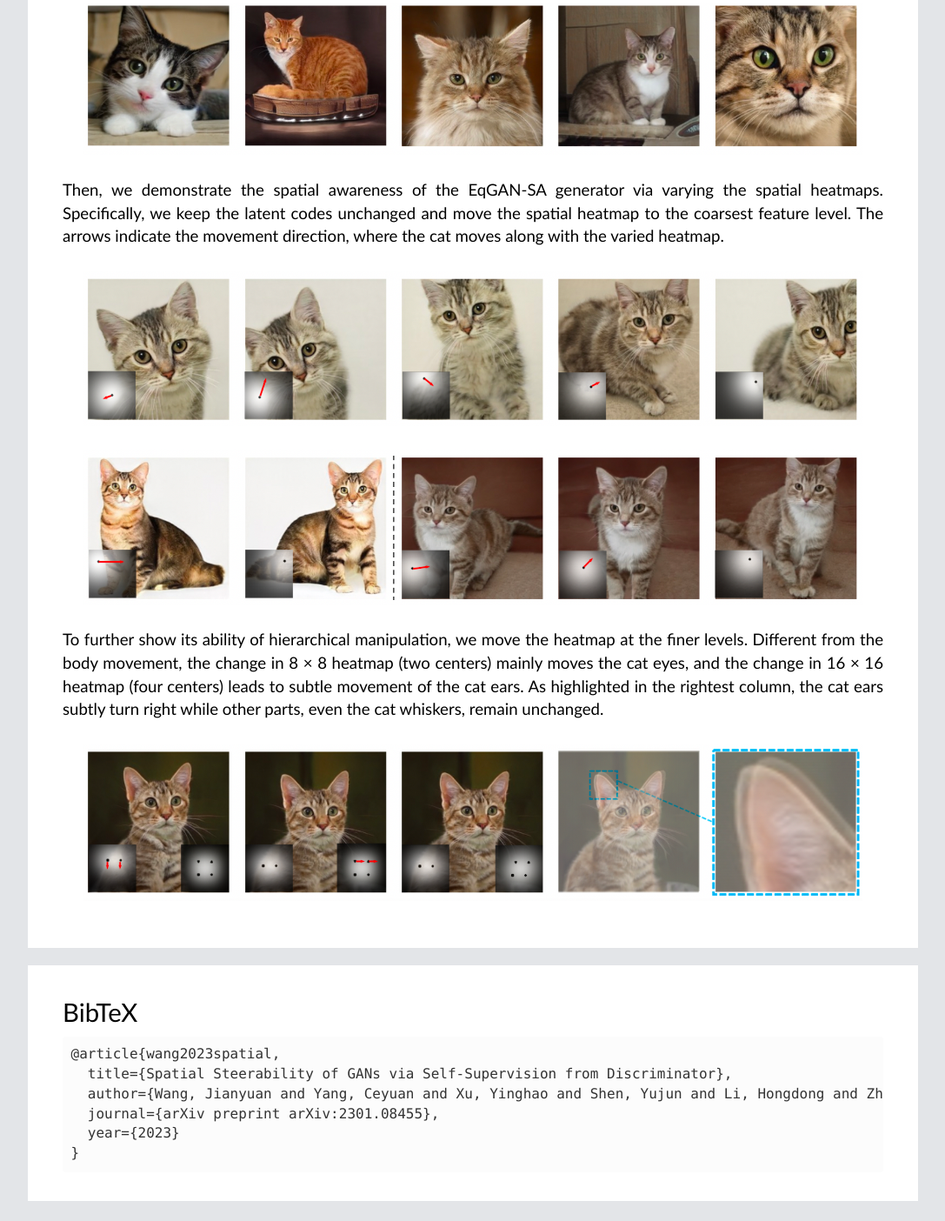
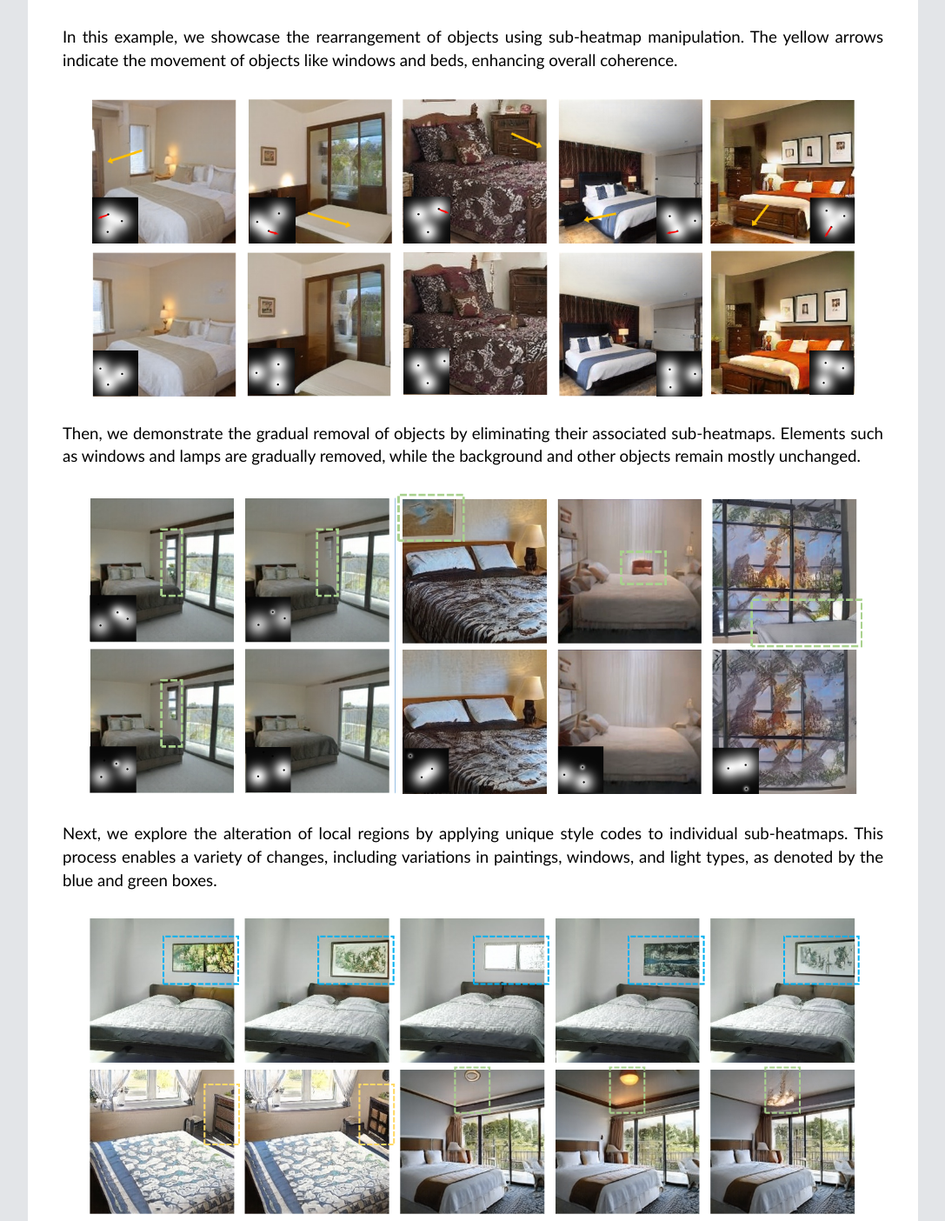
Before and after one commit to genforce/SpatialGAN, a plain HTML site: page docs/index.html in a window 1280 px wide. Shown: the part 2274-3678 px from the top of the page at 87% size, without its empty margins (96-1183 px from the left). Drawn offline with Linux system fonts and the light colour scheme.

Commit message:
Update index.html

```diff
--- a/docs/index.html
+++ b/docs/index.html
@@ -134,37 +134,31 @@
 
     <!-- Adjust the number of rows and columns (EVERY project differs). -->
 
-    We first show several generated samples of the SpacialGAN model on the LSUN Cat dataset, as below.
+    Below, we present samples generated by the SpacialGAN model, showcasing manipulations of Multi-Object Indoor Scenes from the LSUN Bedroom dataset.
+    <br>
+    <br>
+    In this example, we showcase the rearrangement of objects using sub-heatmap manipulation. The yellow arrows indicate the movement of objects like windows and beds, enhancing overall coherence.
 
     <table width="100%" style="margin: 20pt 0; text-align: center;">
       <tr>
-        <td><img src="./assets/cats1.png" width="95%"></td>
+        <td><img src="./assets/Bedroom_combine_a.png" width="95%"></td>
       </tr>
     </table>
 
-
-    Then, we demonstrate the spatial awareness of the EqGAN-SA generator via varying the spatial heatmaps. Specifically, we keep the latent codes unchanged and move the spatial heatmap to the coarsest feature level. The arrows indicate the movement direction, where the cat moves along with the varied heatmap.
+    Then, we demonstrate the gradual removal of objects by eliminating their associated sub-heatmaps. Elements such as windows and lamps are gradually removed, while the background and other objects remain mostly unchanged.
 
     <table width="100%" style="margin: 20pt 0; text-align: center;">
       <tr>
-        <td><img src="./assets/cats2.png" width="95%"></td>
+        <td><img src="./assets/Bedroom_combine_b.png" width="95%"></td>
       </tr>
     </table>
 
-    <table width="100%" style="margin: 20pt 0; text-align: center;">
-      <tr>
-        <td><img src="./assets/cats3.png" width="95%"></td>
-      </tr>
-    </table>
+    Next, we explore the alteration of local regions by applying unique style codes to individual sub-heatmaps. This process enables a variety of changes, including variations in paintings, windows, and light types, as denoted by the blue and green boxes.
 
-
-    To further show its ability of hierarchical manipulation, we move the heatmap at the finer levels.  Different from the body movement, the change in 8 × 8 heatmap (two centers) mainly moves the cat eyes, and the change in 16 × 16 heatmap (four centers) leads to subtle movement of the cat ears. As highlighted in the rightest column, the cat ears subtly turn right while other parts, even the cat whiskers, remain unchanged.
-
-    <!-- that, as the content is being manipulated, our G knows to adjust the nearby regions to make everything coherent. -->
 
     <table width="100%" style="margin: 20pt 0; text-align: center;">
       <tr>
-        <td><img src="./assets/cats4.png" width="95%"></td>
+        <td><img src="./assets/Bedroom_combine_c.png" width="95%"></td>
       </tr>
     </table>
 
@@ -187,6 +181,24 @@
   </div>
 </div>
 <!-- === Result Section Ends === -->
+
+
+
+<div class="section">
+  <div class="title">Synergy between DragGAN and SpatialGAN</div>
+  <div class="body">
+
+    We also integrate the recent point-based manipulation technique, DragGAN, into our method. This integration combines the strengths of both approaches to achieve high-quality, fine-grained manipulation in a reasonable time.
+
+    <table width="100%" style="margin: 20pt 0; text-align: center;">
+      <tr>
+        <td><img src="./assets/Method_sgan_dragGAN.jpg" width="60%"></td>
+      </tr>
+    </table>
+
+  </div>
+</div>
+
 
 
 <!-- === Reference Section Starts === -->
```
